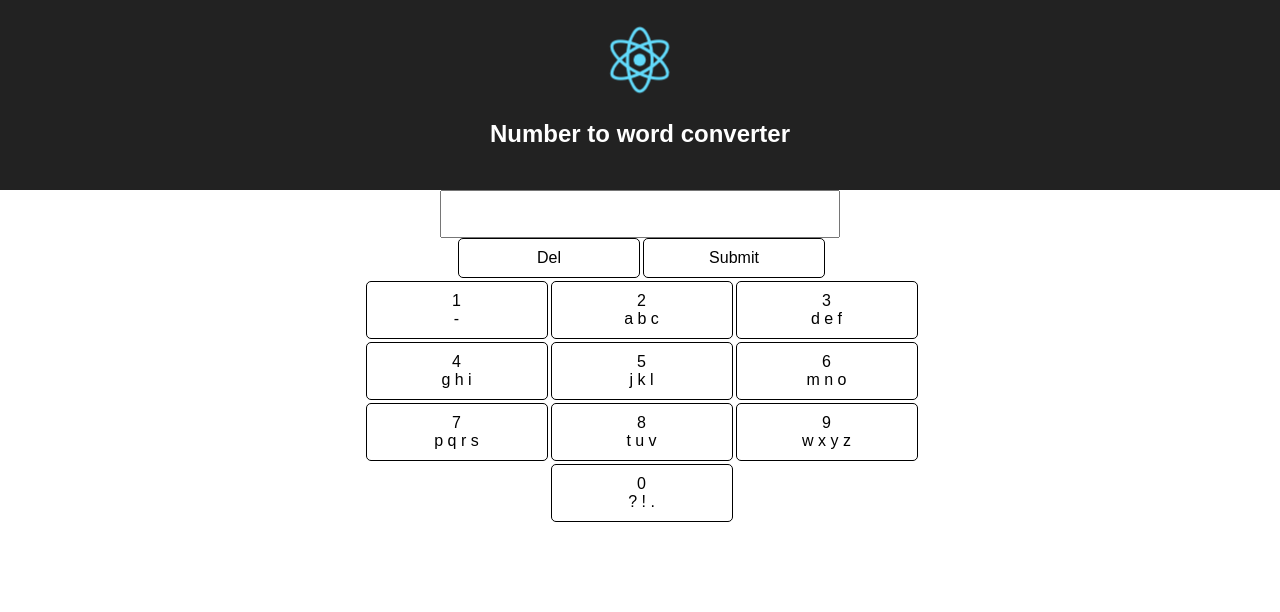
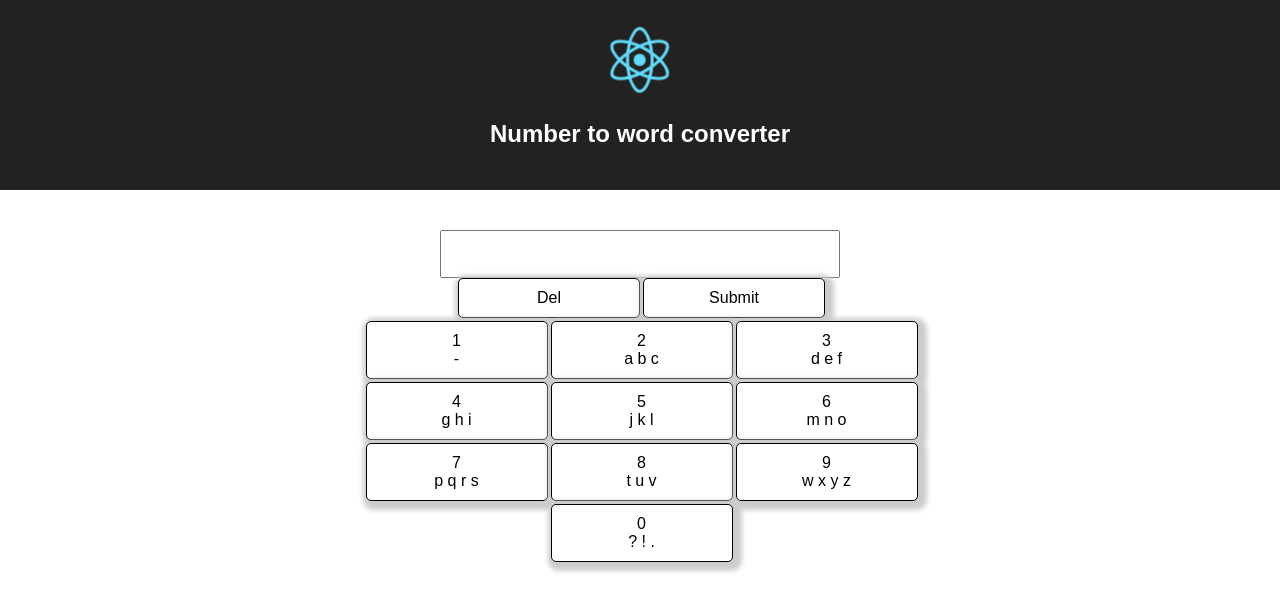
Before and after one commit to Matus-Stastny/number-to-word-converter, a React (Create React App) app in the folder client/: page / in a window 1280 px wide. Shown: the top 612 px of the page. Built offline with nearby package versions, Linux system fonts and the light colour scheme.

Commit message:
Updated styles

```diff
--- a/client/src/App.css
+++ b/client/src/App.css
@@ -31,10 +31,12 @@
   }
 }
 
-.words-wrapper {
+.container {
   margin: 0 auto;
-  display: flex;
   max-width: 640px;
+  padding: 30px;
+}
+
 .options-panel {
   display: flex;
   justify-content: flex-end;
@@ -45,19 +47,27 @@
 .options-panel__item {
   margin-left: 8px;
 }
+
+.words-wrapper {
+  display: flex;
   flex-wrap: wrap;
-  /* justify-content: space-evenly */
+  margin-bottom: 10px;
 }
 
 .word {
   border: darkblue solid 0.5px;
   border-radius: 5px;
   margin-left: 3px;
+  margin-bottom: 3px;
   padding: 4px 8px;
 }
 
-.word--is-real {
-  background: gray;
+.word--real {
+  background: #ccc;
+}
+
+.word--hidden {
+  display: none;
 }
 
 .number-input,
@@ -67,10 +77,17 @@
   font-size: 30px;
 }
 
-.submit-button {
+.button {
   border: black solid 1px;
   border-radius: 5px;
+}
+
+.submit-button {
   margin-left: 6px;
+}
+
+.clear-button {
+  padding: 6px;
 }
 
 .keyboard {
@@ -89,6 +106,15 @@
   border-radius: 5px;
   margin-left: 3px;
   margin-bottom: 3px;
+  -webkit-box-shadow: 3px 3px 5px 6px #ccc; /* Safari 3-4, iOS 4.0.2 - 4.2, Android 2.3+ */
+  -moz-box-shadow: 3px 3px 5px 6px #ccc; /* Firefox 3.5 - 3.6 */
+  box-shadow: 3px 3px 5px 6px #ccc;
+}
+
+.keyboard__button:active {
+  -moz-box-shadow: inset 0 0 10px #000000;
+  -webkit-box-shadow: inset 0 0 10px #000000;
+  box-shadow: inset 0 0 10px #000000;
 }
 
 .keyboard__chars-wrapper {
```
